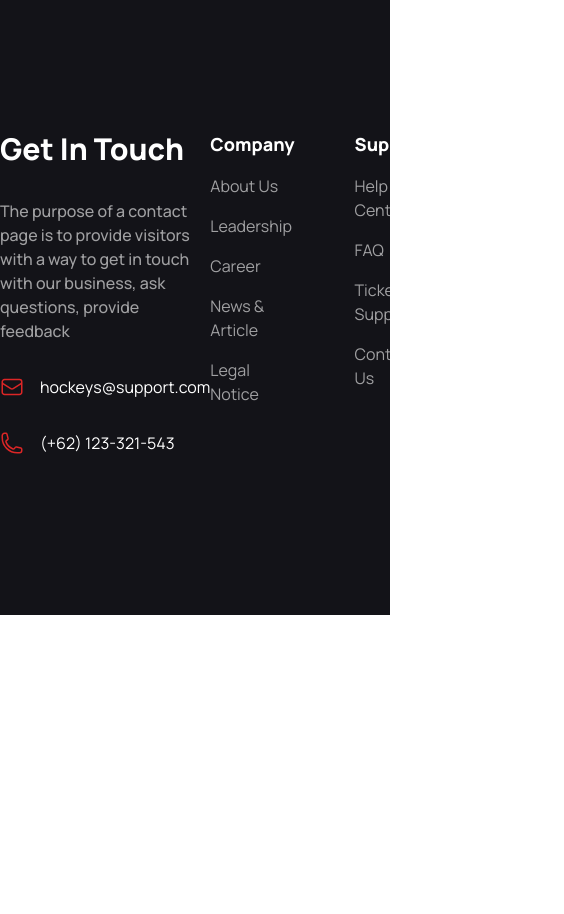
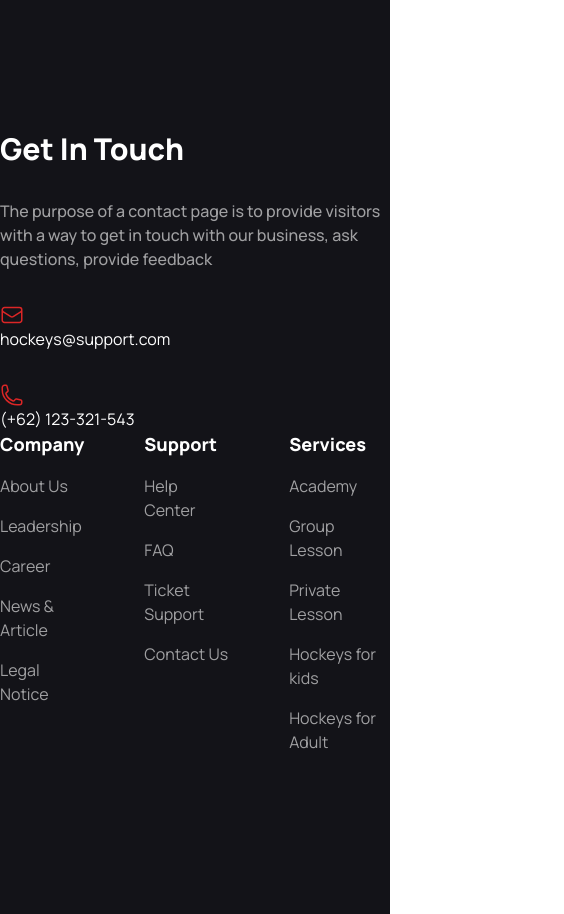
Before and after one commit to Juwel-771/hockey, a plain HTML site: page index.html in a window 390 px wide. Shown: the part 2620-3534 px from the top of the page, 564 px wide, since content can reach past the window. Before the commit the page ends 3235 px from the top, so only its background shows below. Drawn offline with nearby package versions, Linux system fonts and the light colour scheme.

Commit message:
footer created

```diff
--- a/index.html
+++ b/index.html
@@ -119,15 +119,15 @@
     </main>
 
     <footer class="text-white py-40 bg-[#131318]">
-        <div class="flex justify-around">
-            <div class="get-touch space-y-8">
+        <div class="lg:flex justify-around">
+            <div class="space-y-8">
                 <h1 class="text-3xl text-white font-extrabold">Get In Touch</h1>
                 <p class="details-text text-[#FFFFFF99]">The purpose of a contact page is to provide visitors <br>with a way to get in touch with our business, ask questions, provide feedback</p>
-                <p class="flex gap-4"><span class="text-red-600"><svg xmlns="http://www.w3.org/2000/svg" fill="none" viewBox="0 0 24 24" stroke-width="1.5" stroke="currentColor" class="w-6 h-6">
+                <p class="lg:flex gap-4"><span class="text-red-600 text-center"><svg xmlns="http://www.w3.org/2000/svg" fill="none" viewBox="0 0 24 24" stroke-width="1.5" stroke="currentColor" class="w-6 h-6">
                     <path stroke-linecap="round" stroke-linejoin="round" d="M21.75 6.75v10.5a2.25 2.25 0 0 1-2.25 2.25h-15a2.25 2.25 0 0 1-2.25-2.25V6.75m19.5 0A2.25 2.25 0 0 0 19.5 4.5h-15a2.25 2.25 0 0 0-2.25 2.25m19.5 0v.243a2.25 2.25 0 0 1-1.07 1.916l-7.5 4.615a2.25 2.25 0 0 1-2.36 0L3.32 8.91a2.25 2.25 0 0 1-1.07-1.916V6.75" />
                   </svg>
                   </span>hockeys@support.com</p>
-                <p class="flex gap-4"><span class="text-red-600"><svg xmlns="http://www.w3.org/2000/svg" fill="none" viewBox="0 0 24 24" stroke-width="1.5" stroke="currentColor" class="w-6 h-6">
+                <p class="lg:flex gap-4"><span class="text-red-600"><svg xmlns="http://www.w3.org/2000/svg" fill="none" viewBox="0 0 24 24" stroke-width="1.5" stroke="currentColor" class="w-6 h-6">
                     <path stroke-linecap="round" stroke-linejoin="round" d="M2.25 6.75c0 8.284 6.716 15 15 15h2.25a2.25 2.25 0 0 0 2.25-2.25v-1.372c0-.516-.351-.966-.852-1.091l-4.423-1.106c-.44-.11-.902.055-1.173.417l-.97 1.293c-.282.376-.769.542-1.21.38a12.035 12.035 0 0 1-7.143-7.143c-.162-.441.004-.928.38-1.21l1.293-.97c.363-.271.527-.734.417-1.173L6.963 3.102a1.125 1.125 0 0 0-1.091-.852H4.5A2.25 2.25 0 0 0 2.25 4.5v2.25Z" />
                   </svg>
                   </span>(+62) 123-321-543</p>
```
